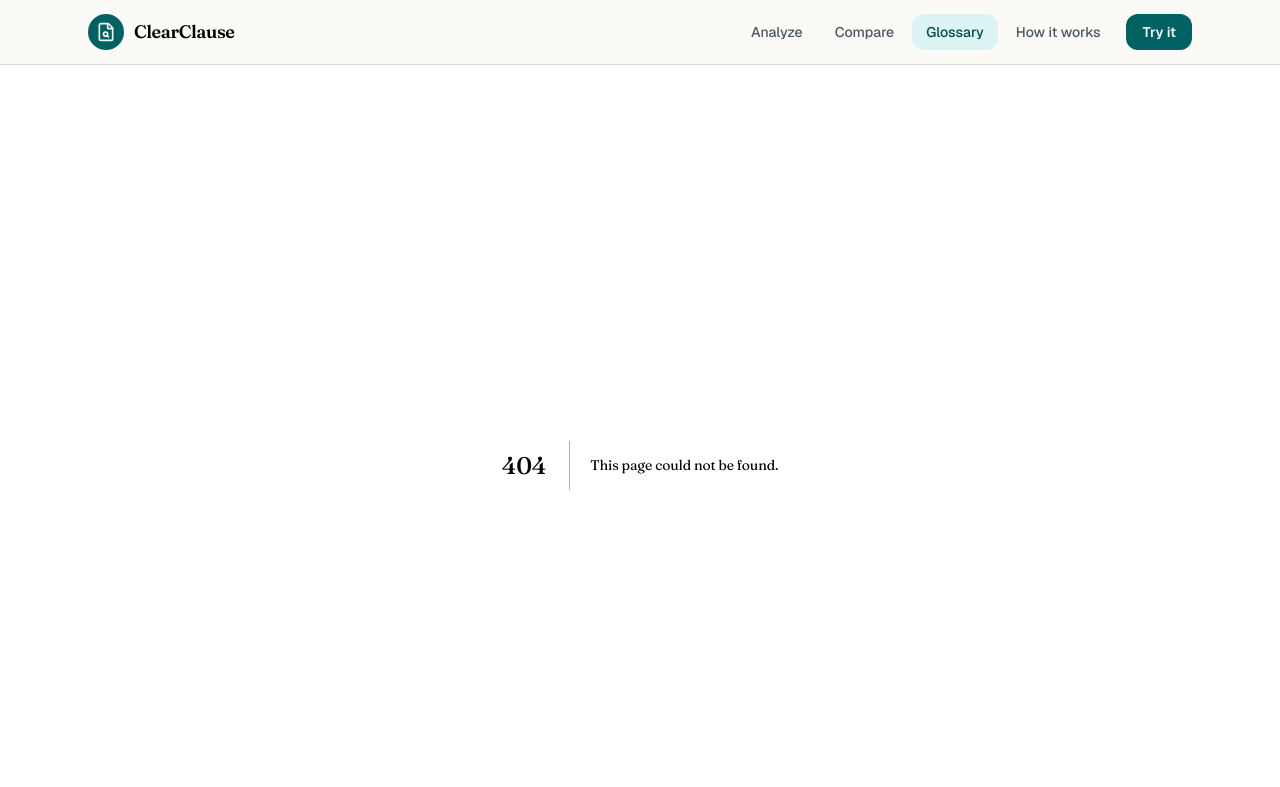
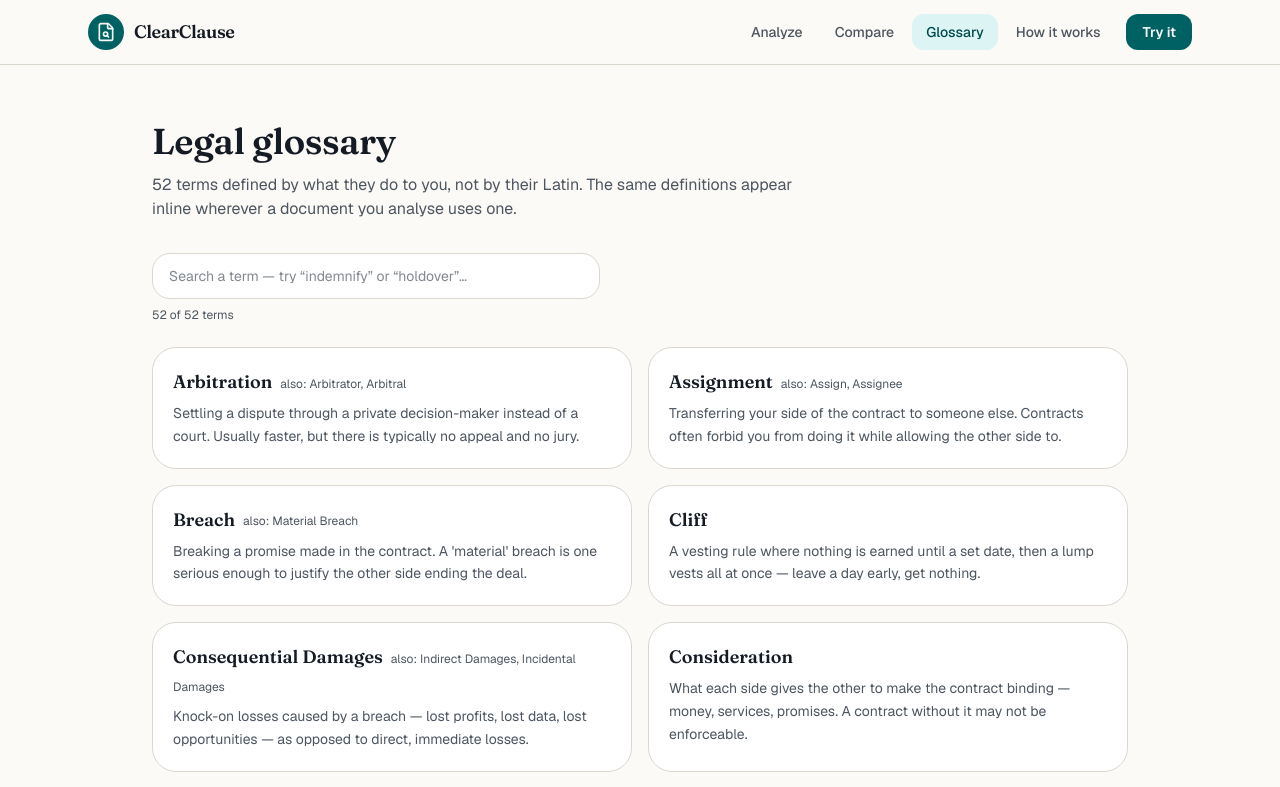
Before and after one commit to rushii23-dev/PW-Exclusive, a Next.js app: page /glossary in a window 1280 px wide. Before the commit this address had no page. Shown: the top 787 px of the page. Built offline with nearby package versions, Linux system fonts and the light colour scheme.

Commit message:
feat: add glossary page

```diff
--- /dev/null
+++ b/src/app/glossary/page.tsx
@@ -0,0 +1,26 @@
+import type { Metadata } from "next";
+
+import { GlossaryList } from "@/components/glossary/GlossaryList";
+import { GLOSSARY } from "@/lib/engine";
+
+export const metadata: Metadata = {
+  title: "Legal glossary",
+  description:
+    "Plain-language definitions of the legal terms contracts actually use — what each one does to you, not its etymology.",
+};
+
+export default function GlossaryPage() {
+  return (
+    <div className="mx-auto max-w-5xl px-4 py-10 sm:px-6 sm:py-14">
+      <header className="mb-8">
+        <h1 className="text-3xl font-semibold sm:text-4xl">Legal glossary</h1>
+        <p className="mt-3 max-w-2xl text-muted-foreground">
+          {GLOSSARY.length} terms defined by what they do to you, not by their
+          Latin. The same definitions appear inline wherever a document you
+          analyse uses one.
+        </p>
+      </header>
+      <GlossaryList entries={GLOSSARY} />
+    </div>
+  );
+}
--- /dev/null
+++ b/src/components/glossary/GlossaryList.tsx
@@ -0,0 +1,69 @@
+"use client";
+
+import { SearchX } from "lucide-react";
+import { useMemo, useState } from "react";
+
+import type { GlossaryEntry } from "@/lib/engine";
+
+export function GlossaryList({ entries }: { entries: GlossaryEntry[] }) {
+  const [query, setQuery] = useState("");
+
+  const filtered = useMemo(() => {
+    const q = query.trim().toLowerCase();
+    const sorted = [...entries].sort((a, b) => a.term.localeCompare(b.term));
+    if (!q) return sorted;
+    return sorted.filter(
+      (e) =>
+        e.term.toLowerCase().includes(q) ||
+        e.definition.toLowerCase().includes(q) ||
+        e.aliases?.some((a) => a.toLowerCase().includes(q)),
+    );
+  }, [entries, query]);
+
+  return (
+    <div>
+      <label htmlFor="glossary-search" className="sr-only">
+        Search the glossary
+      </label>
+      <input
+        id="glossary-search"
+        type="search"
+        value={query}
+        onChange={(e) => setQuery(e.target.value)}
+        placeholder="Search a term — try “indemnify” or “holdover”…"
+        className="w-full max-w-md rounded-xl border border-border bg-surface px-4 py-3 text-sm placeholder:text-muted-foreground/70"
+      />
+      <p aria-live="polite" className="mt-2 text-xs text-muted-foreground">
+        {filtered.length} of {entries.length} terms
+      </p>
+
+      {filtered.length === 0 ? (
+        <div className="mt-10 text-center text-muted-foreground">
+          <SearchX className="mx-auto size-8" aria-hidden />
+          <p className="mt-2 text-sm">No terms match “{query}”.</p>
+        </div>
+      ) : (
+        <dl className="mt-6 grid gap-4 sm:grid-cols-2">
+          {filtered.map((entry) => (
+            <div
+              key={entry.term}
+              className="lift rounded-2xl border border-border bg-surface p-5"
+            >
+              <dt className="font-display text-lg font-semibold capitalize">
+                {entry.term}
+                {entry.aliases && entry.aliases.length > 0 && (
+                  <span className="ml-2 align-middle font-sans text-xs font-normal text-muted-foreground">
+                    also: {entry.aliases.join(", ")}
+                  </span>
+                )}
+              </dt>
+              <dd className="mt-1.5 text-sm leading-relaxed text-muted-foreground">
+                {entry.definition}
+              </dd>
+            </div>
+          ))}
+        </dl>
+      )}
+    </div>
+  );
+}
```
